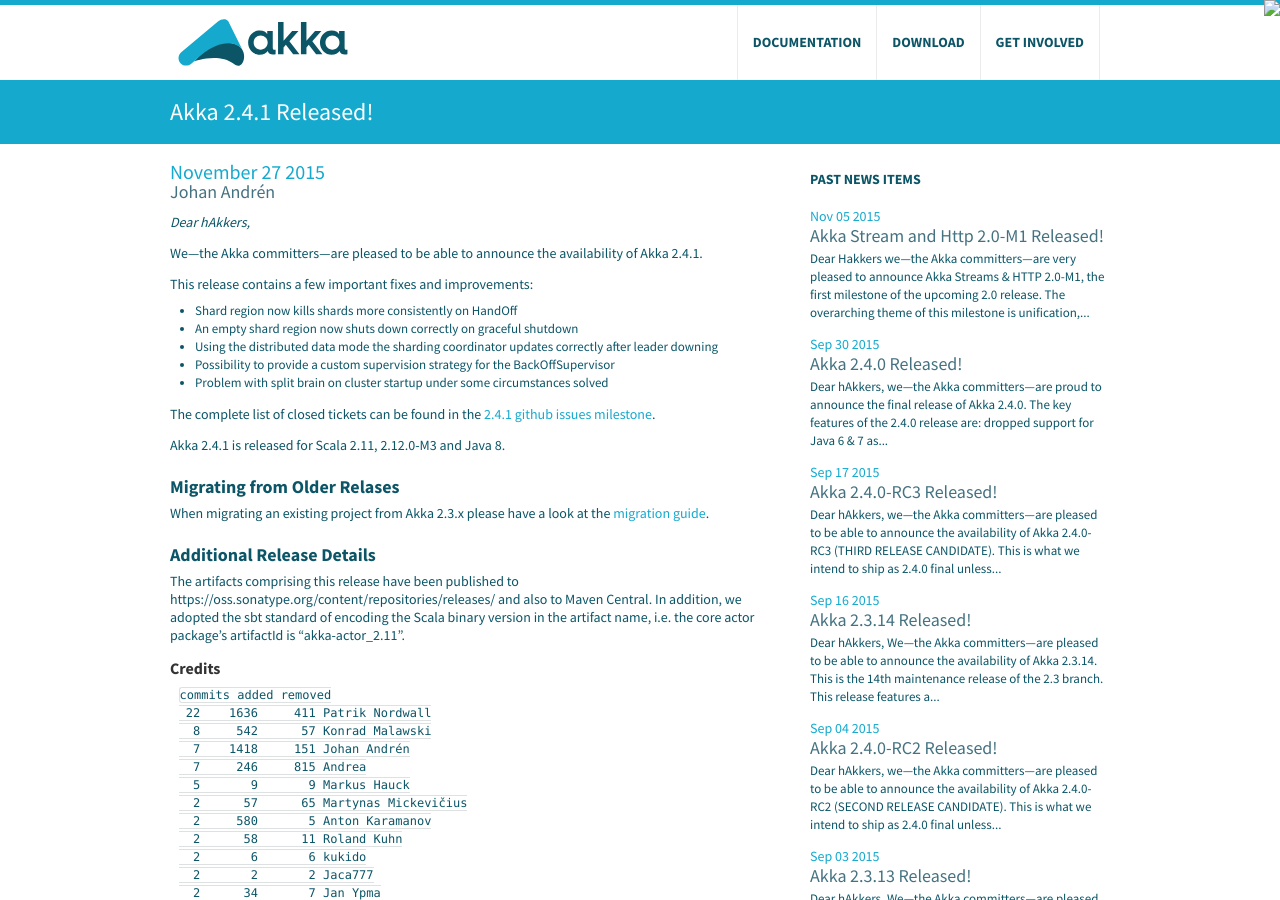
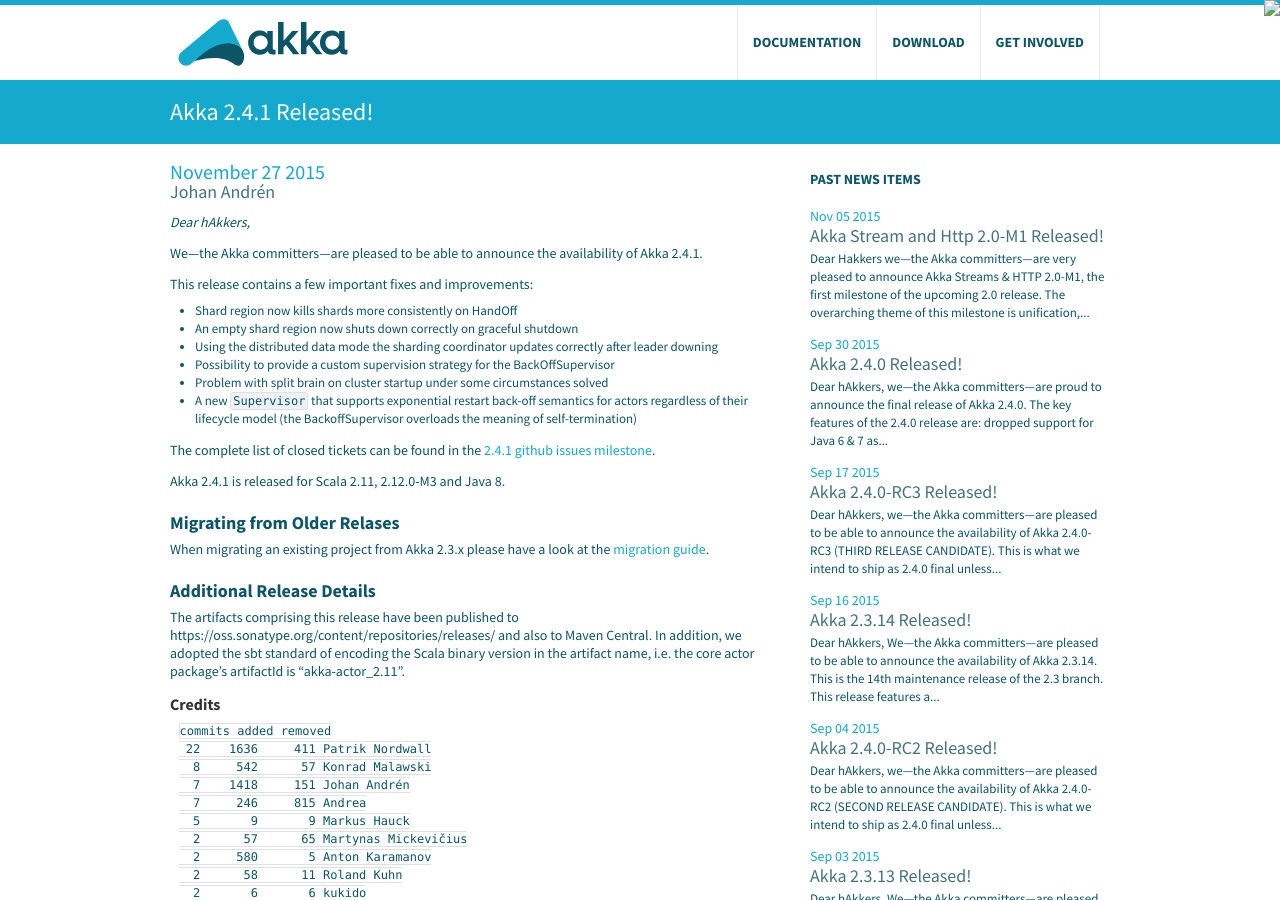
Before and after one commit to raboof/akka.github.com, a Jekyll site: the page built from news/_posts/2015-11-27-akka-2.4.1-released.md, in a window 1280 px wide and 900 px high. Built offline with Jekyll 4.4.1, drawn with Linux system fonts in a browser that asks for light colours.

Commit message:
Added missing info about the new TransparentExponentialBackoffSupervisor

```diff
--- a/news/_posts/2015-11-27-akka-2.4.1-released.md
+++ b/news/_posts/2015-11-27-akka-2.4.1-released.md
@@ -16,6 +16,7 @@
 * Using the distributed data mode the sharding coordinator updates correctly after leader downing
 * Possibility to provide a custom supervision strategy for the BackOffSupervisor
 * Problem with split brain on cluster startup under some circumstances solved
+* A new `Supervisor` that supports exponential restart back-off semantics for actors regardless of their lifecycle model (the BackoffSupervisor overloads the meaning of self-termination)
 
 The complete list of closed tickets can be found in the [2.4.1 github issues milestone](https://github.com/akka/akka/issues?q=milestone%3A2.4.1).
 
```
